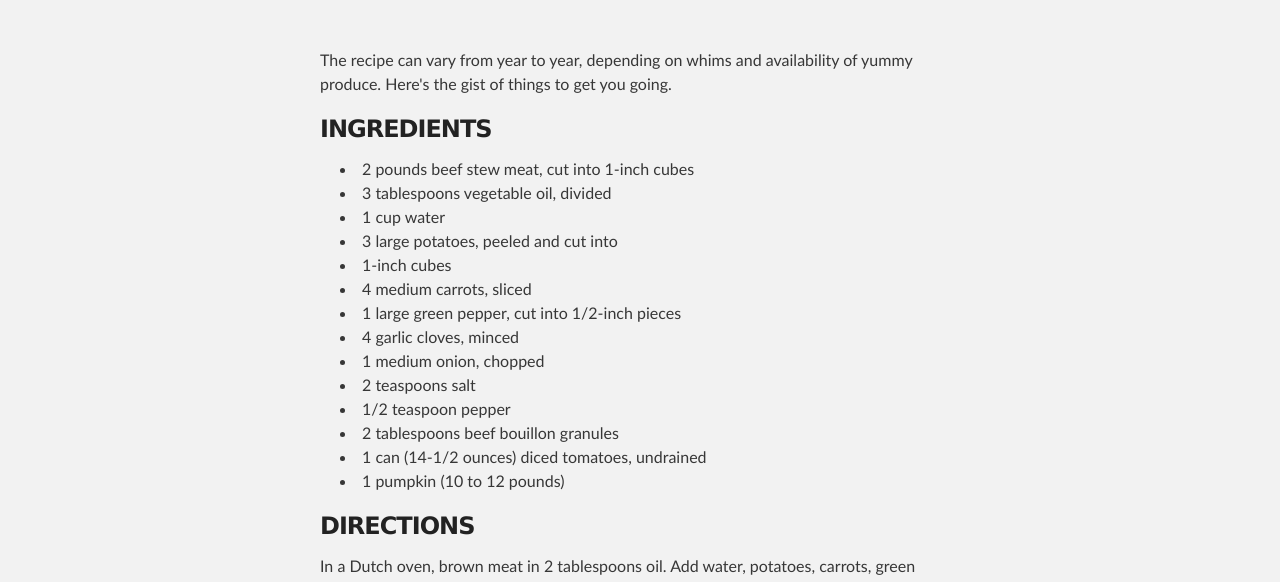
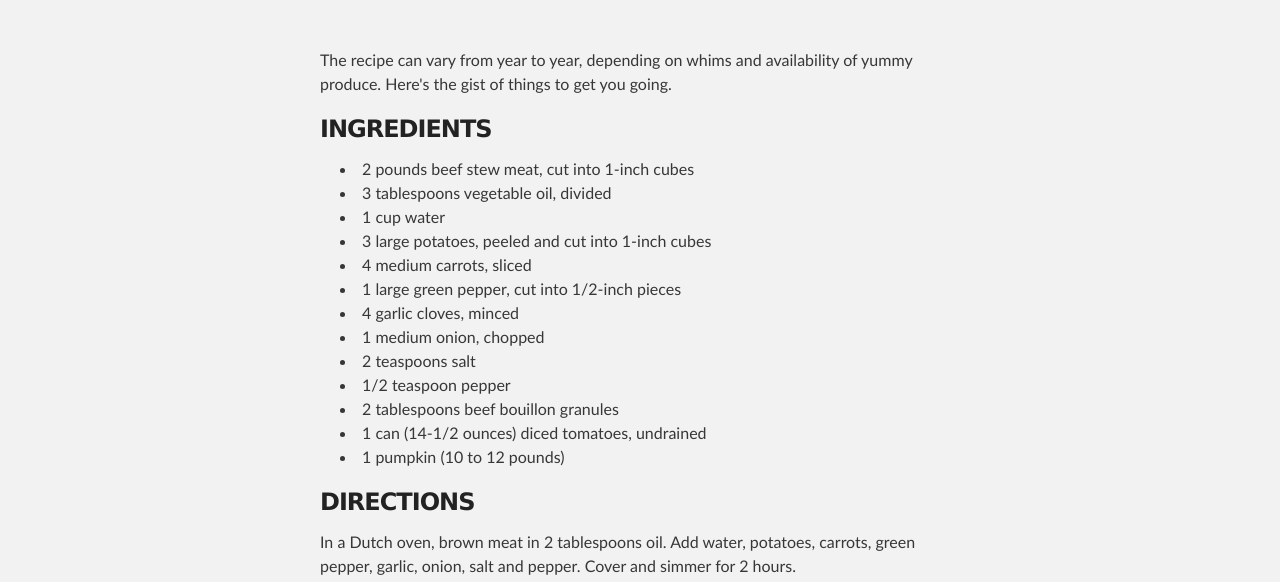
Before and after one commit to amajor/pumpkin-stew, a plain HTML site: page recipe.html in a window 1280 px wide. Shown: the part 212-794 px from the top of the page. Drawn offline with Linux system fonts and the light colour scheme.

Commit message:
Update recipe.html

```diff
--- a/recipe.html
+++ b/recipe.html
@@ -32,8 +32,7 @@
           <li>2 pounds beef stew meat, cut into 1-inch cubes</li>
           <li>3 tablespoons vegetable oil, divided</li>
           <li>1 cup water</li>
-          <li>3 large potatoes, peeled and cut into</li>
-          <li>1-inch cubes</li>
+          <li>3 large potatoes, peeled and cut into 1-inch cubes</li>
           <li>4 medium carrots, sliced</li>
           <li>1 large green pepper, cut into 1/2-inch pieces</li>
           <li>4 garlic cloves, minced</li>
```
